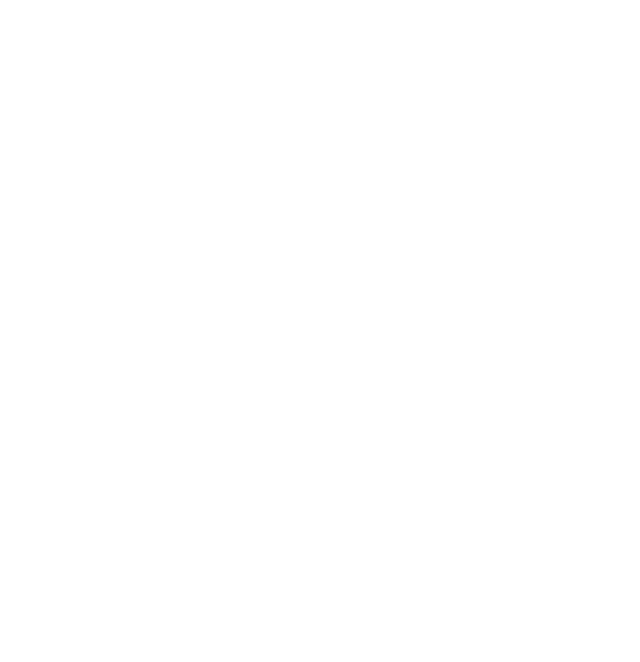
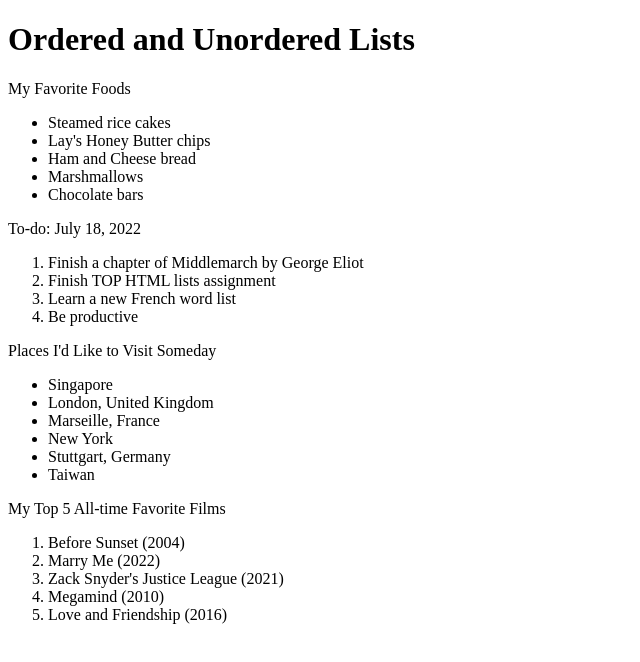
Before and after one commit to ella-emc/odin-assignments, a plain HTML site: page lists.html in a window 1280 px wide. Shown: the whole page, without its empty margins (0-640 px from the left). Drawn offline with Linux system fonts and the light colour scheme.

Commit message:
Add lists.html

```diff
--- a/lists.html
+++ b/lists.html
@@ -2,10 +2,45 @@
 <html lang="en">
     <head>
         <meta charset="utf-8" />
-        <title>Ordered and Unordered Lists</title>
+        <title>ella-emc's lists</title>
     </head>
 
     <body>
+        <h1>Ordered and Unordered Lists</h1>
+        <p>My Favorite Foods</p>
+            <ul>
+                <li>Steamed rice cakes</li>
+                <li>Lay's Honey Butter chips</li>
+                <li>Ham and Cheese bread</li>
+                <li>Marshmallows</li>
+                <li>Chocolate bars</li>
+            </ul>
 
+        <p>To-do: July 18, 2022</p>
+            <ol>
+                <li>Finish a chapter of <emp>Middlemarch</emp> by George Eliot</li>
+                <li>Finish TOP HTML lists assignment</li>
+                <li>Learn a new French word list</li>
+                <li>Be productive</li>
+            </ol>
+
+        <p>Places I'd Like to Visit Someday</p>
+            <ul>
+                <li>Singapore</li>
+                <li>London, United Kingdom</li>
+                <li>Marseille, France</li>
+                <li>New York</li>
+                <li>Stuttgart, Germany</li>
+                <li>Taiwan</li>
+            </ul>
+
+        <p>My Top 5 All-time Favorite Films</p>
+            <ol>
+                <li><emp>Before Sunset</emp> (2004)</li>
+                <li><emp>Marry Me</emp> (2022)</li>
+                <li><emp>Zack Snyder's Justice League</emp> (2021)</li>
+                <li><emp>Megamind</emp> (2010)</li>
+                <li><emp>Love and Friendship</emp> (2016)</li>
+            </ol>
     </body>
 </html>
```
